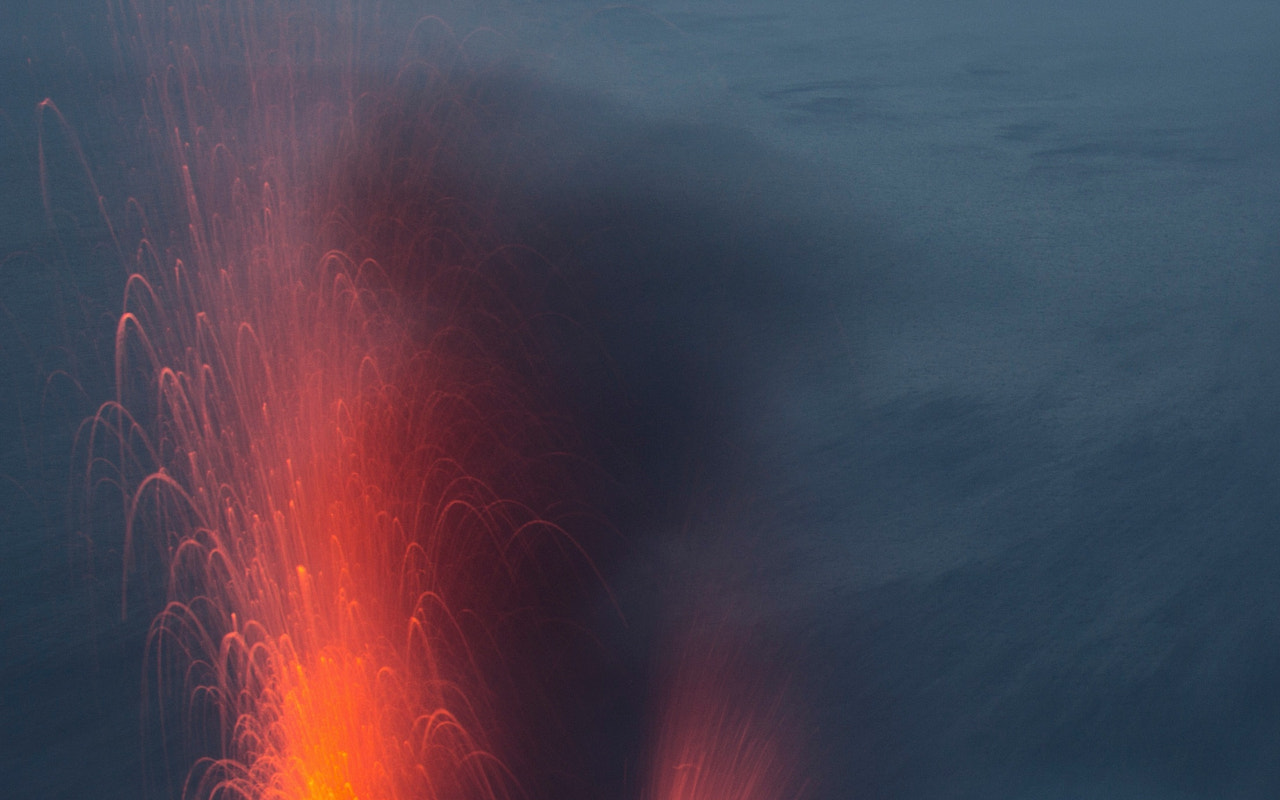
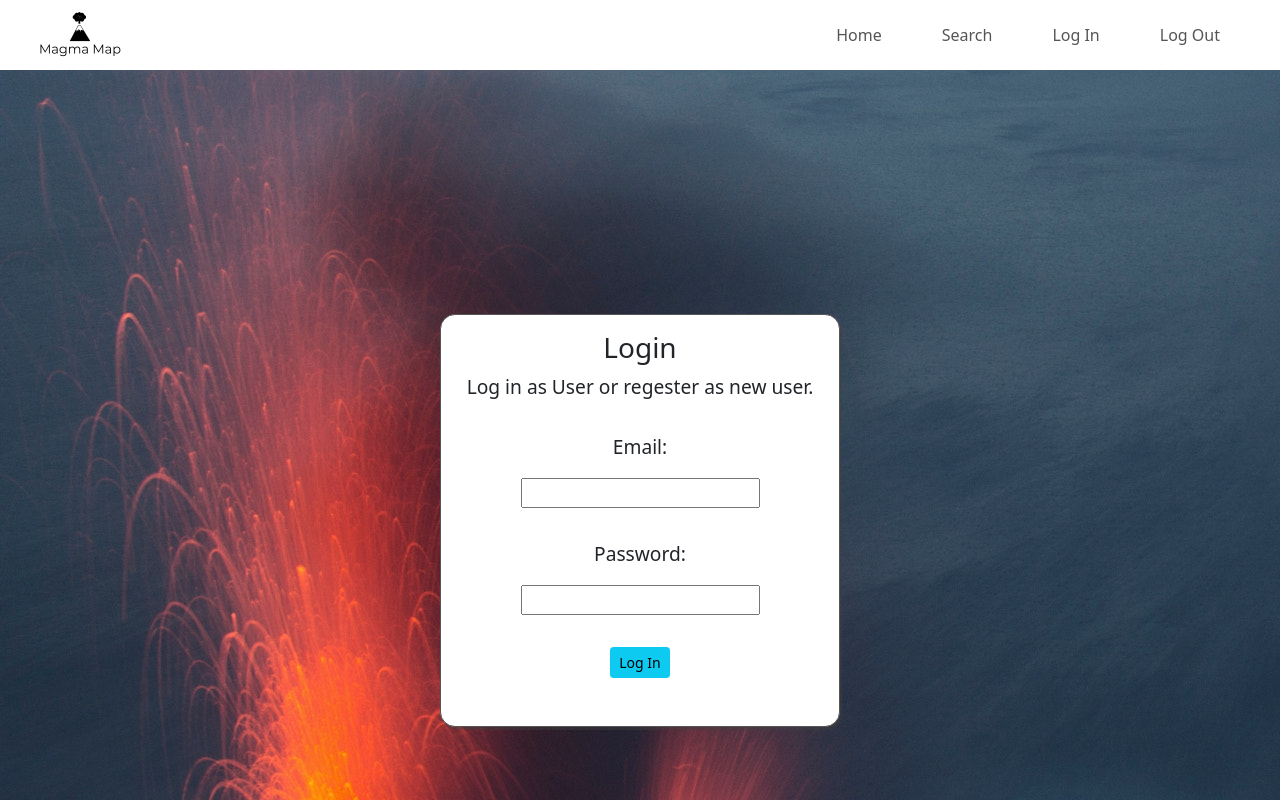
Before and after one commit to TheThinkPotato/Cab230-Proto, a React (Create React App) app: page /LogIn in a window 1280 px wide. Before the commit this address had no page. Built offline with nearby package versions, Linux system fonts and the light colour scheme.

Commit message:
:sparkles: Log in Error Messages added.

```diff
--- a/src/App.css
+++ b/src/App.css
@@ -29,6 +29,9 @@ body {
 
 }
 
+.button-area{
+  display: inline-block;
+}
 
 
 nav {
@@ -101,7 +104,7 @@ header {
   align-items: center;
   width: fit-content;
   height: fit-content;
-  background: #fff;
+  background: rgba(255,255,255,0.3);
 }
 
 .volcano-info {
@@ -115,14 +118,7 @@ header {
   margin: 2rem;
 }
 
-.button-area {
-  display: flex;
-  flex-direction: row;
-  justify-content: space-around;
-  width: fit-content;
-  height: fit-content;
-  margin-bottom: 1.5rem;
-}
+
 
 .working-window {
   display: flex;
@@ -133,7 +129,7 @@ header {
   height: 100%;
   padding-block: 2rem;
   padding-inline: 2rem;
-  background: #fff;
+  background: rgba(255,255,255,0.3);
 }
 .control-outside {
   flex-direction: column;
@@ -156,6 +152,36 @@ header {
   padding-inline: 1%;
 }
 
+.front-page-box {
+  margin: auto;
+  background: rgba(255,255,255,1);
+  width: 40%;
+  height: fit-content;
+}
+
+.button-area {
+  margin: auto;
+  display: flex;
+  flex-direction: row;
+  justify-content: space-around;
+  width: fit-content;
+  height: fit-content;
+  margin-bottom: 1.5rem;
+}
+
+.button-area-text{
+  margin-top: 1rem;
+  justify-content: center;
+  width: fit-content;
+  height: fit-content;
+  margin-bottom: 1.5rem;
+}
+
+.Button{
+  display: inline;
+  padding: 20px;
+}
+
 .control-box {
   display: flex;
   flex-direction: column;
@@ -165,3 +191,12 @@ header {
   width: fit-content;
   height: fit-content;
 }
+
+.log-box{
+  text-align: center;
+  width: 1000px;
+}
+
+.log-text-box{
+  padding-block: 1rem;
+}
--- a/src/components/Grid.js
+++ b/src/components/Grid.js
@@ -3,6 +3,7 @@ import { AgGridReact } from "ag-grid-react";
 import "ag-grid-community/dist/styles/ag-grid.css";
 import "ag-grid-community/dist/styles/ag-theme-balham.css";
 import { useNavigate } from "react-router-dom";
+import { Color } from "ag-grid-community";
 
 //Working object for return api data
 function dataObject(data) {
@@ -48,6 +49,8 @@ const Grid = (props) => {
   const [rowData, setRowData] = useState([]);
   const navigate = useNavigate();
 
+
+  useEffect(() => {
     let distance = props.distance;
 
     // Remove Kms from distance string for API call
@@ -58,7 +61,7 @@ const Grid = (props) => {
     } else if (distance.length === 5) {
       distance = distance.slice(0, 1);
     }
-  useEffect(() => {
+
     fetch(
       `http://sefdb02.qut.edu.au:3001/volcanoes?country=${props.country}&populatedWithin=${distance}km`
     )
@@ -82,6 +85,7 @@ const Grid = (props) => {
       }}
     >
       <AgGridReact
+        background-color={'#000000'}
         columnDefs={table}
         rowData={rowData}
         pagination={true}
--- a/src/components/LogControl.js
+++ b/src/components/LogControl.js
@@ -1,12 +1,23 @@
-import React, { useState } from "react";
+import React, { useEffect, useState } from "react";
 import { Button } from "reactstrap";
 import { useNavigate } from "react-router-dom";
+import MessageBox from "./MessageBox";
+import userEvent from "@testing-library/user-event";
 
 const API_URL = "http://sefdb02.qut.edu.au:3001";
 
+const LogControl = () => {
+  const [email, setEmail] = useState();
+  const [password, setPassword] = useState();
+  const navigate = useNavigate();
+  const [message, setMessage] = useState("");
 
-function login(email,password) {
+  // let errorMessage = "";
+  let error = false;
+
+  function login(email, password) {
     const url = `${API_URL}/user/login`;
+    localStorage.setItem("token", ""); //Clear token
 
     return fetch(url, {
       method: "POST",
@@ -14,28 +25,27 @@ function login(email,password) {
         accept: "application/json",
         "Content-Type": "application/json",
       },
-      body: JSON.stringify({ email , password}),
+      body: JSON.stringify({ email, password }),
     })
       .then((res) => res.json())
       .then((res) => {
-        console.log(res);
-        localStorage.setItem("token", res.token);
-        //get_data();
-        //console.log(localStorage.getItem("token"));
+        if (res.error) {
+          //console.log(res.message);
+          setMessage(res.message)  ;
+          // errorMessage = res.message;
+          error = true;
+        } else {
+          localStorage.setItem("token", res.token);
+          error = false;
+          navigate("/search");
+        }
       });
   }
 
+useEffect(() => {
+  //rerender
+}, [message]);
 
-
-const LogControl = () => {
-
-
-  const [email, setEmail] = useState();
-  const [password, setPassword] = useState();
-//   const auth_token = localStorage.getItem("token");
-//   const token = localStorage.getItem("token");
-
-//   const navigate = useNavigate();
   return (
     <div className="log-box" style={{ marginTop: "180px" }}>
       <div style={{ marginTop: "2rem" }}>
@@ -43,7 +53,7 @@ const LogControl = () => {
           <div className="button-area">
             <div className="button-area-text">
               <h3>Login</h3>
-              <p>Log as User or regester as new user.</p>
+              <p>Log in as User or regester as new user.</p>
               <div className="log-text-box">
                 <p>Email:</p>
                 <input
@@ -59,7 +69,9 @@ const LogControl = () => {
                   type={"password"}
                   name="password"
                   value={password}
-                  onChange={(e) => setPassword(e.target.value)}
+                  onChange={(e) => {
+                    setPassword(e.target.value)
+                    setMessage()}}
                 />
               </div>
               <div className="Button">
@@ -67,10 +79,13 @@ const LogControl = () => {
                   color="info"
                   size="sm"
                   className="mt-3"
-                onClick={() => login(email,password)}
+                  onClick={() => {
+                    login(email, password)
+                  }}
                 >
                   Log In
                 </Button>
+                {!!message && (<div> {message}  </div>)}
               </div>
             </div>
           </div>
--- /dev/null
+++ b/src/components/MessageBox.js
@@ -0,0 +1,17 @@
+import React from "react";
+
+export default function MessageBox(props) {
+    alert(props.errorMessage);
+    return (
+    <div>
+      <div className="log-box" style={{ marginTop: "180px" }}>
+        <div style={{ marginTop: "2rem" }}>
+          <div className="front-page-box box-border">
+
+              <p>A{props.errorMessage}</p>
+          </div>
+        </div>
+      </div>
+    </div>
+  );
+}
--- a/src/components/Nav.js
+++ b/src/components/Nav.js
@@ -10,10 +10,10 @@ export default function Nav() {
           <Link to="/">Home</Link>
         </li>
         <li>
-          <Link to="/">Search</Link>
+          <Link to="/Search">Search</Link>
         </li>
         <li>
-          <Link to="/Log In">Log In</Link>
+          <Link to="/LogIn">Log In</Link>
         </li>
         <li>
           <Link to="/LogOut">Log Out</Link>
--- a/src/components/VolcanoMap.js
+++ b/src/components/VolcanoMap.js
@@ -3,7 +3,6 @@ import { Map, Marker, ZoomControl } from "pigeon-maps";
 
 // Pigeon maps component
 const VolcanoMap = (props) => {
-  const longatude = parseFloat(props.long); // Marker will not take direct value from props.long
 
   return (
     <Map
@@ -13,7 +12,7 @@ const VolcanoMap = (props) => {
       defaultZoom={8}
       center={[props.lat, props.long]}
     >
-      <Marker width={50} color={"red"} anchor={[props.lat, longatude]} />
+      <Marker width={50} color={"red"} anchor={[props.lat, +props.long]} />
       <ZoomControl />
     </Map>
   );
--- a/src/index.js
+++ b/src/index.js
@@ -6,6 +6,8 @@ import { BrowserRouter, Routes, Route } from "react-router-dom";
 import App from "./App";
 import Volcano from "./pages/Volcano";
 import Front from "./pages/Front";
+import Search from "./pages/Search";
+import LogIn from "./pages/LogIn";
 
 const root = ReactDOM.createRoot(document.getElementById("root"));
 root.render(
@@ -13,8 +15,10 @@ root.render(
     <BrowserRouter>
       <Routes>
         <Route path="/volcanoe" element={<Volcano />} />
-        <Route path="/" element={<App />} />
+        <Route path="/" element={<Front />} />
         <Route path="/front" element={<Front />} />
+        <Route path="/search" element={<Search />} />
+        <Route path="/LogIn" element={<LogIn />} />
       </Routes>
     </BrowserRouter>
   </React.StrictMode>
--- a/src/pages/Front.js
+++ b/src/pages/Front.js
@@ -1,24 +1,33 @@
 import React, { useState } from "react";
 import { useNavigate, useSearchParams } from "react-router-dom";
 import { Button } from "reactstrap";
-import DisplayInfo from "../components/DisplayInfo";
-import VolcanoMap from "../components/VolcanoMap";
 import Header from "../components/Header";
 
 // Pigeon maps component
 const Front = (props) => {
   const navigate = useNavigate();
 
+  const [email, setEmail] = useState("dan@d.co");
+  const [password, setPassword] = useState("dan");
+  const auth_token = localStorage.getItem("token");
+  const token = localStorage.getItem("token");
+
   return (
     <div>
       <Header />
       <div className="container">
         <div className="main-window">
-          <div className="frontLogo" style={{marginTop:"120px"}}>
+          <div>
+            <div className="frontLogo" style={{ marginTop: "120px" }}>
               <img src="images/frontLogo.png" alt="Front Logo" />
               <h2> The Worlds Collection of Volcanoes.</h2>
             </div>
-
+            <div style={{ marginTop: "2rem" }}>
+              <div className="front-page-box box-border">
+                <div className="button-area">
+                  <div className="button-area-text">
+                    <p>Login as User or Guest</p>
+                    <div className="Button">
                       <Button
                         color="info"
                         size="sm"
@@ -27,14 +36,22 @@ const Front = (props) => {
                       >
                         Log In
                       </Button>
+                    </div>
+                    <div className="Button">
                       <Button
                         color="info"
                         size="sm"
                         className="mt-3"
-            onClick={() => navigate("/")}
+                        onClick={() => navigate("/Search")}
                       >
                         Guest
                       </Button>
+                    </div>
+                  </div>
+                </div>
+              </div>
+            </div>
+          </div>
         </div>
       </div>
     </div>
--- /dev/null
+++ b/src/pages/LogIn.js
@@ -0,0 +1,17 @@
+import React from "react";
+import Header from "../components/Header";
+import LogControl from "../components/LogControl";
+
+export default function Login() {
+
+  return (
+    <div>
+      <Header />
+      <div className="container">
+        <div className="main-window">
+          <LogControl />
+        </div>
+      </div>
+    </div>
+  );
+}
--- /dev/null
+++ b/src/pages/Search.js
@@ -0,0 +1,44 @@
+import React, { useState } from "react";
+import "ag-grid-community/dist/styles/ag-grid.css";
+import "ag-grid-community/dist/styles/ag-theme-balham.css";
+import DistanceSelect from "../components/DistanceSelect";
+import CountrySelect from "../components/CountrySelect";
+import Grid from "../components/Grid";
+import Header from "../components/Header";
+
+function Search() {
+  const [distance, setDistance] = useState([]);
+  const [country, setCountry] = useState(["Algeria"]);
+  return (
+    <div>
+      <Header />
+      <div className="main-window">
+        <div className="working-window box-border">
+          <div className="control-outside">
+            <div className="round-box box-border">
+              <div className="control-box">
+                <div style={{ marginBottom: ".8rem" }}>
+                  <CountrySelect
+                    country={country}
+                    setCountry={setCountry}
+                    style={{ paddingBottom: "200px" }}
+                  />
+                </div>
+                <DistanceSelect setDistance={setDistance} />
+              </div>
+            </div>
+          </div>
+
+          <div>
+            <Grid distance={distance} country={country} />
+          </div>
+        </div>
+        <div style={{ margin: "auto", display: "flex" }}>
+          <div style={{ margin: "auto" }}></div>
+        </div>
+      </div>
+    </div>
+  );
+}
+
+export default Search;
--- a/src/pages/Volcano.js
+++ b/src/pages/Volcano.js
@@ -35,7 +35,7 @@ export default function Volcanoes() {
                 color="info"
                 size="sm"
                 className="mt-3"
-                onClick={() => navigate("/")}
+                onClick={() => navigate("/search")}
               >
                 Back
               </Button>
```
Also changed, not shown: src/App.js (+3 -23 lines). Lines whose indentation alone changed are shown as unchanged.
